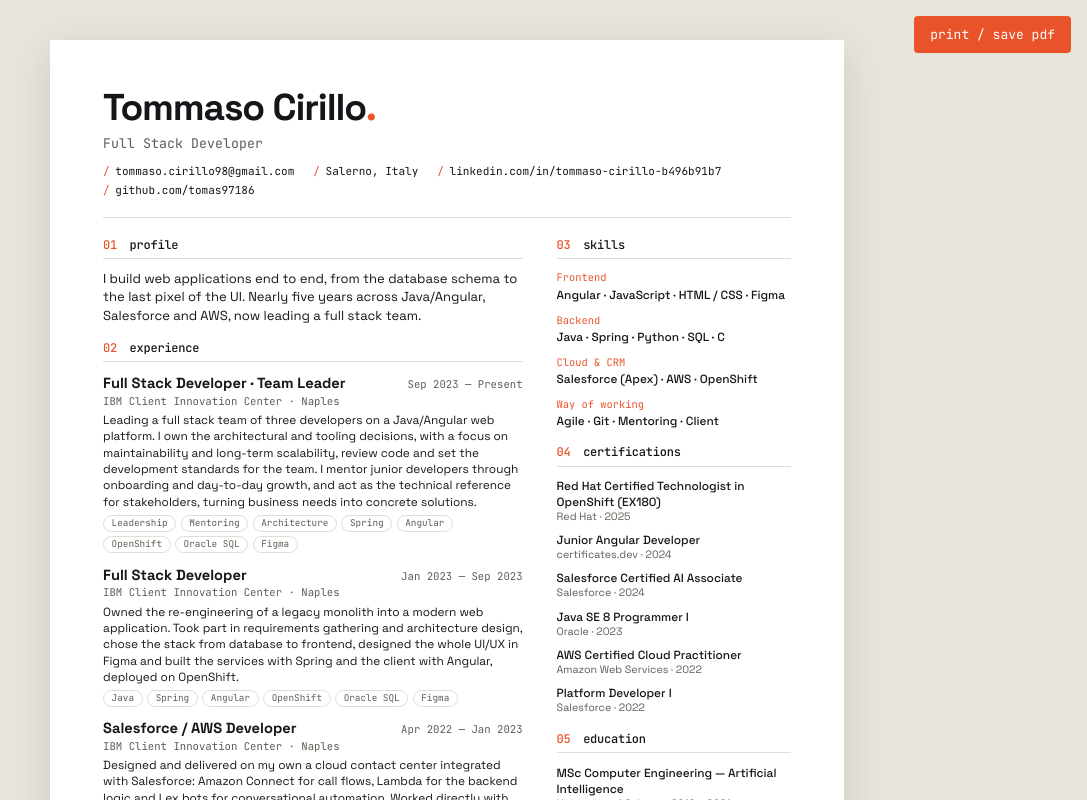
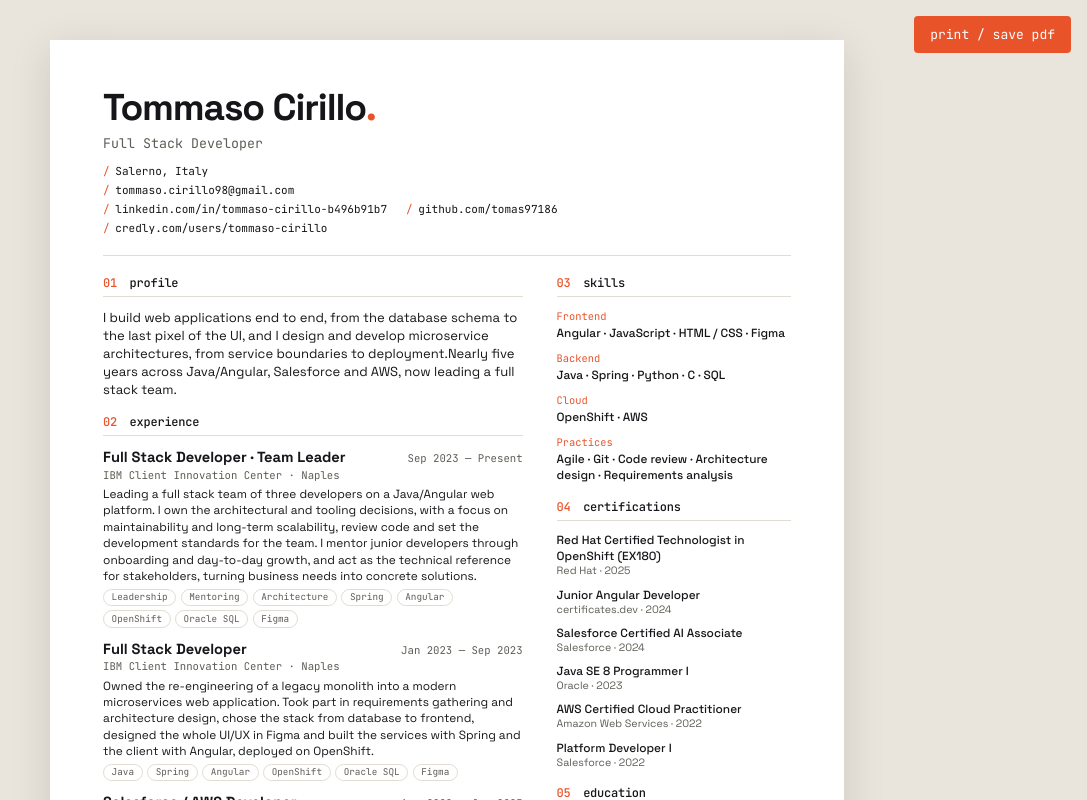
Before and after one commit to tomas97186/portfolio, an Angular app: page /cv in a window 1280 px wide. Shown: the top 800 px of the page, without its empty margins (193-1280 px from the left). Built offline with nearby package versions, Linux system fonts and the light colour scheme.

Commit message:
Arricchita sezione practices

```diff
--- a/src/app/cv/cv.component.html
+++ b/src/app/cv/cv.component.html
@@ -6,16 +6,22 @@
     <p class="role">{{ p.role }}</p>
 
     <ul class="contacts">
-      <li><a [href]="'mailto:' + p.email">{{ p.email }}</a></li>
+      <li style="width: 100%">{{ p.location }}</li>
+      <li [style.width]="priv.phone ?  null : '100%'">
+        <a [href]="'mailto:' + p.email">{{ p.email }}</a>
+      </li>
       @if (priv.phone) {
-        <li>{{ priv.phone }}</li>
+        <li style="width: 100%">{{ priv.phone }}</li>
       }
-      <li>{{ p.location }}</li>
       @if (priv.website) {
-        <li><a [href]="priv.website">{{ short(priv.website) }}</a></li>
+        <li>
+          <a [href]="priv.website">{{ short(priv.website) }}</a>
+        </li>
       }
       @for (l of links; track l.label) {
-        <li><a [href]="l.url">{{ short(l.url) }}</a></li>
+        <li>
+          <a [href]="l.url" target="_blank" rel="noopener noreferrer">{{ short(l.url) }}</a>
+        </li>
       }
     </ul>
   </header>
@@ -53,7 +59,7 @@
         @for (g of skills; track g.group) {
           <div class="group">
             <h4>{{ g.group }}</h4>
-            <p>{{ g.items.join(' · ') }}</p>
+            <p>{{ g.items.join(" · ") }}</p>
           </div>
         }
       </section>
--- a/src/app/cv/cv.component.ts
+++ b/src/app/cv/cv.component.ts
@@ -1,5 +1,6 @@
 import { Component } from '@angular/core';
 import { CERTS, CV_NOTE, EDUCATION, JOBS, LANGUAGES, PROFILE, SKILLS } from '../data/profile';
+import { NgStyle } from '@angular/common';
 
 // Dati che non devono finire sul sito pubblico (telefono, ecc.).
 // Li inietta scripts/cv-pdf.mjs leggendo cv.private.json, che non è versionato.
@@ -13,6 +14,7 @@ interface PrivateInfo {
   standalone: true,
   templateUrl: './cv.component.html',
   styleUrl: './cv.component.scss',
+  imports: [NgStyle],
 })
 export class CvComponent {
   p = PROFILE;
@@ -28,6 +30,7 @@ export class CvComponent {
   links = [
     { label: 'linkedin', url: this.p.linkedin },
     { label: 'github', url: this.p.github },
+    { label: 'credly', url: this.p.credly },
   ].filter(l => !!l.url);
 
   // "https://www.github.com/foo/" -> "github.com/foo"
--- a/src/app/data/profile.ts
+++ b/src/app/data/profile.ts
@@ -23,8 +23,8 @@ export const PROFILE = {
   github: "https://github.com/tomas97186",
   credly: "https://www.credly.com/users/tommaso-cirillo",
   intro:
-    "I build web applications end to end, from the database schema to the last pixel of the UI. " +
-    "Nearly five years across Java/Angular, Salesforce and AWS, now leading a full stack team.",
+    "I build web applications end to end, from the database schema to the last pixel of the UI, and I design and develop microservice architectures, from service boundaries to deployment." +
+    "Nearly five years across Java/Angular, Salesforce and AWS, now leading a full stack team."
 };
 
 export const ABOUT = [
@@ -62,7 +62,7 @@ export const JOBS: Job[] = [
     company: "IBM Client Innovation Center",
     place: "Naples",
     text:
-      "Owned the re-engineering of a legacy monolith into a modern web application. " +
+      "Owned the re-engineering of a legacy monolith into a modern microservices web application. " +
       "Took part in requirements gathering and architecture design, chose the stack from database to frontend, " +
       "designed the whole UI/UX in Figma and built the services with Spring and the client with Angular, deployed on OpenShift.",
     tags: [
@@ -104,9 +104,9 @@ export const SKILLS: { group: string; items: string[] }[] = [
     group: "Frontend",
     items: ["Angular", "JavaScript", "HTML / CSS", "Figma"],
   },
-  { group: "Backend", items: ["Java", "Spring", "Python", "SQL", "C"] },
-  { group: "Cloud & CRM", items: ["Salesforce (Apex)", "AWS", "OpenShift"] },
-  { group: "Way of working", items: ["Agile", "Git", "Mentoring", "Client"] },
+  { group: "Backend", items: ["Java", "Spring", "Python", "C", "SQL"] },
+  { group: "Cloud", items: ["OpenShift", "AWS"] },
+  { group: "Practices", items: ["Agile", "Git", "Code review","Architecture design", "Requirements analysis"] },
 ];
 
 export const CERTS: Cert[] = [
@@ -151,7 +151,7 @@ export const EDUCATION = [
 
 export const LANGUAGES = [
   { name: "Italian", level: "Native" },
-  { name: "English", level: "C1 spoken · B2 written" },
+  { name: "English", level: "C1" },
 ];
 
 // Riga in fondo al CV (solo /cv, non compare sul sito). Stringa vuota per toglierla.
--- a/src/app/sections/contact.component.ts
+++ b/src/app/sections/contact.component.ts
@@ -21,6 +21,9 @@ import { PROFILE } from '../data/profile';
           }
           @if (p.github) {
             <li><a [href]="p.github" target="_blank" rel="noopener">GitHub ↗</a></li>
+          }
+          @if (p.credly) {
+            <li><a [href]="p.credly" target="_blank" rel="noopener">Credly ↗</a></li>
           }
         </ul>
       </div>
```
